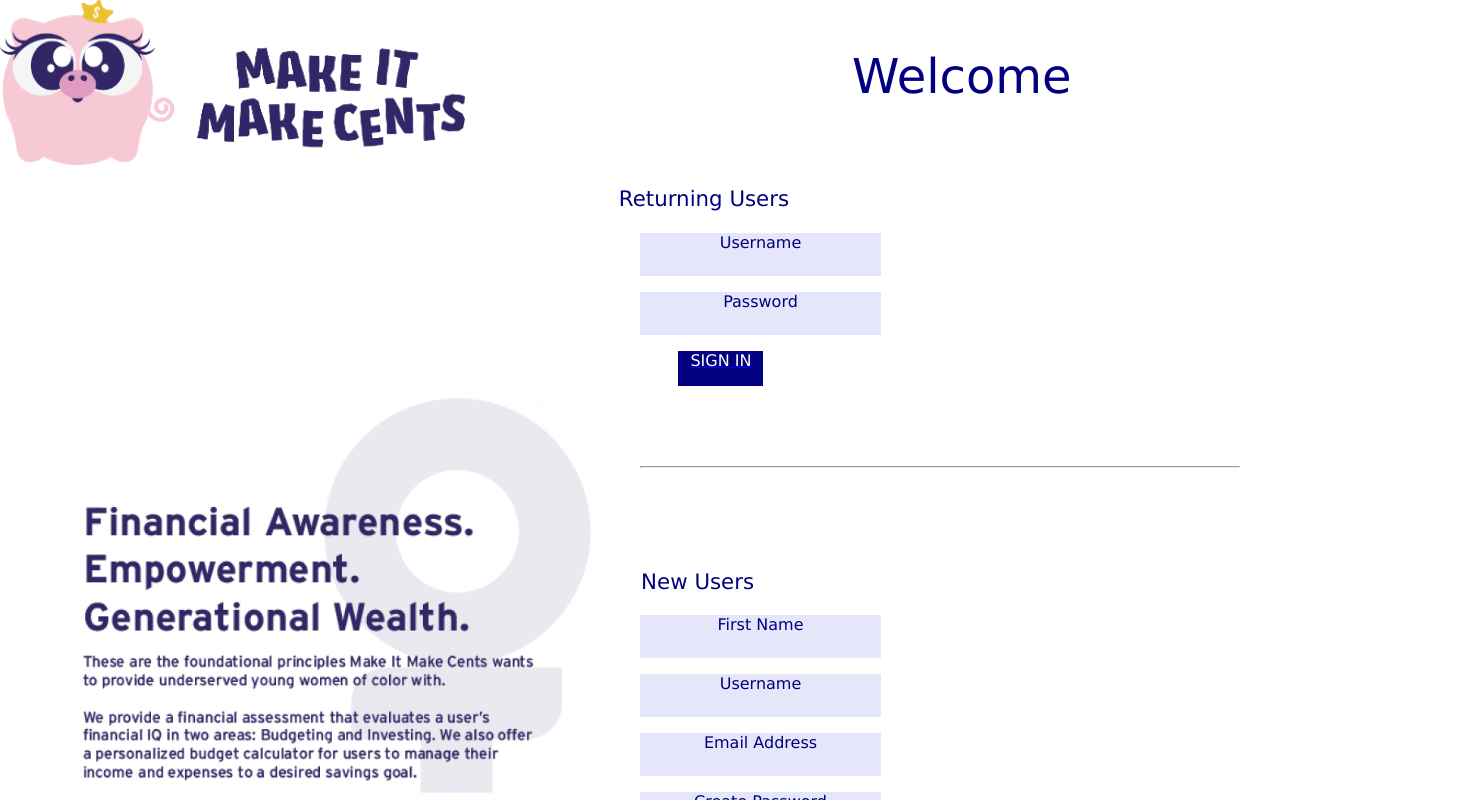
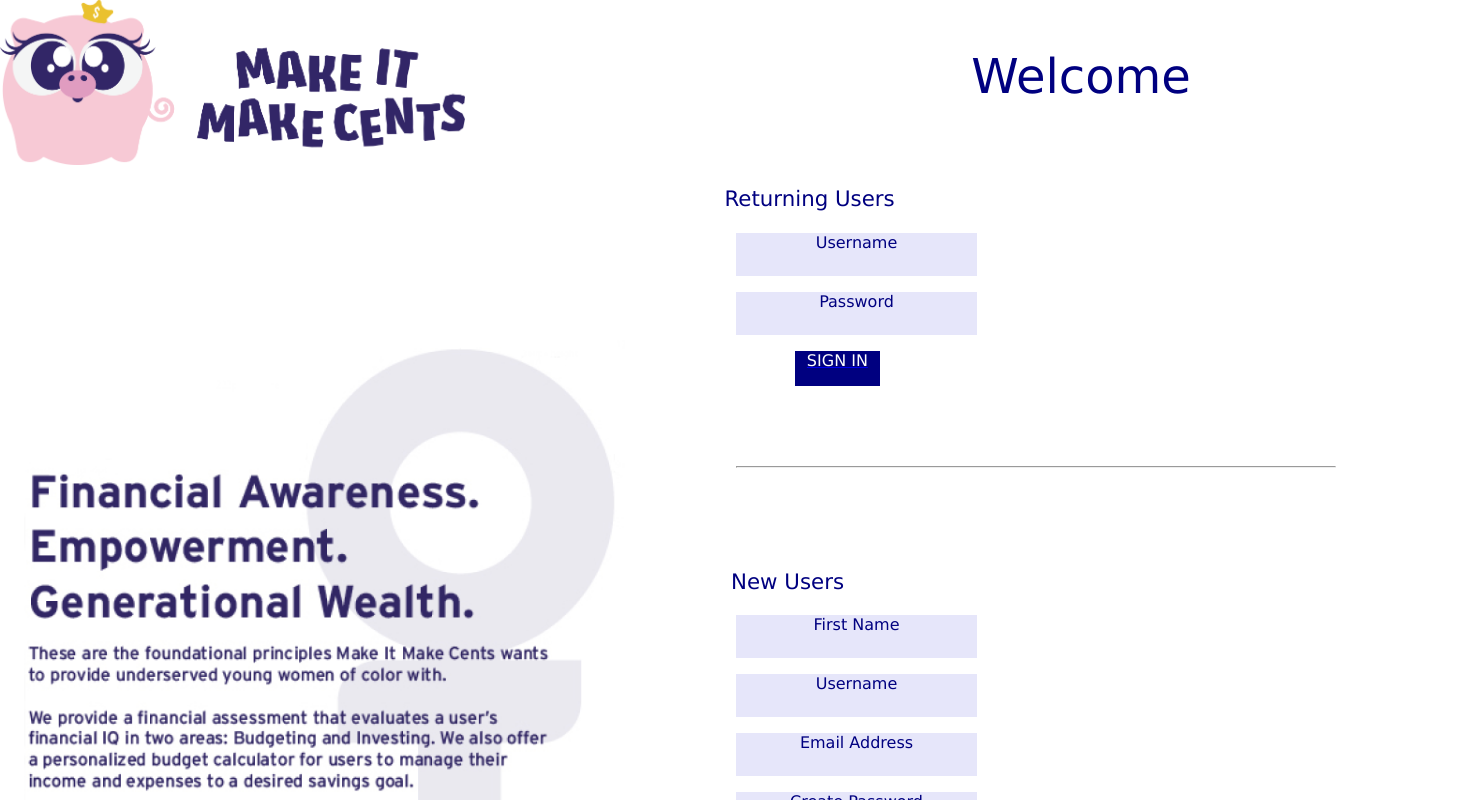
Before and after one commit to TheWITProject/make-it-make-cents, a React (Create React App) app in the folder frontend/: page / in a window 1280 px wide. Shown: the top 800 px of the page, 1472 px wide, since content can reach past the window. Built offline with nearby package versions, Linux system fonts and the light colour scheme.

Commit message:
fixed positioning

```diff
--- a/frontend/src/App.css
+++ b/frontend/src/App.css
@@ -1,13 +1,13 @@
 .container {
   box-sizing: content-box;
-  width: 100%;
+  width: 115%;
   display: flex;
   justify-content: flex-start;
   flex-direction: column;
 }
 
 .welcome .welcome {
-  margin-left: 130%;
+  margin-left: 170%;
   color: Navy;
   text-align: center;
   border-style: none;
@@ -41,7 +41,6 @@
   background-color: lavender;
   padding-bottom: 8px;
 }
-
 .welcome .password {
   margin-left: 50%;
   color: Navy;
@@ -57,7 +56,7 @@
 }
 
 .welcome .signin {
-  margin-left: 53%;
+  margin-left: 54%;
   color: white;
   text-align: center;
   height: 35px;
@@ -78,22 +77,22 @@
 }
 
 .welcome .position {
-  width: 600px;
+  width: 625px;
   display: flex;
   flex-direction: row;
-  flex-wrap: wrap;
+  justify-content: flex-start;
+  align-self: flex-start;
   position: absolute;
 }
 
 .welcome .newusers {
-  margin-left: 9%;
+  margin-left: 7%;
   color: Navy;
   text-align: center;
   border-style: none;
   font-size: 16pt;
   font-family: verdana;
   font-style: bold;
-
 }
 .welcome .name {
   margin-left: 50%;
@@ -123,7 +122,7 @@
 }
 
 .welcome .register {
-  margin-left: 53%;
+  margin-left: 54%;
   color: white;
   text-align: center;
   height: 35px;
--- a/frontend/src/App.js
+++ b/frontend/src/App.js
@@ -24,6 +24,9 @@ function App() {
         <div className="password">
           <p>Password</p>
         </div>
+        <div>
+          <img src={require('./welcomepage.png')} className="position" />
+        </div>
         <nav>
           <Link to="/Home">
             <div className="signin">
@@ -31,9 +34,6 @@ function App() {
             </div>
           </Link>
         </nav>
-        <div>
-          <img src={require('./welcomepage.png')} className="position" />
-        </div>
         <div className="line">
           <hr></hr>
         </div>
```
Also changed, not shown: frontend/src/gif.gif (deleted), frontend/src/welcomepage.png.
